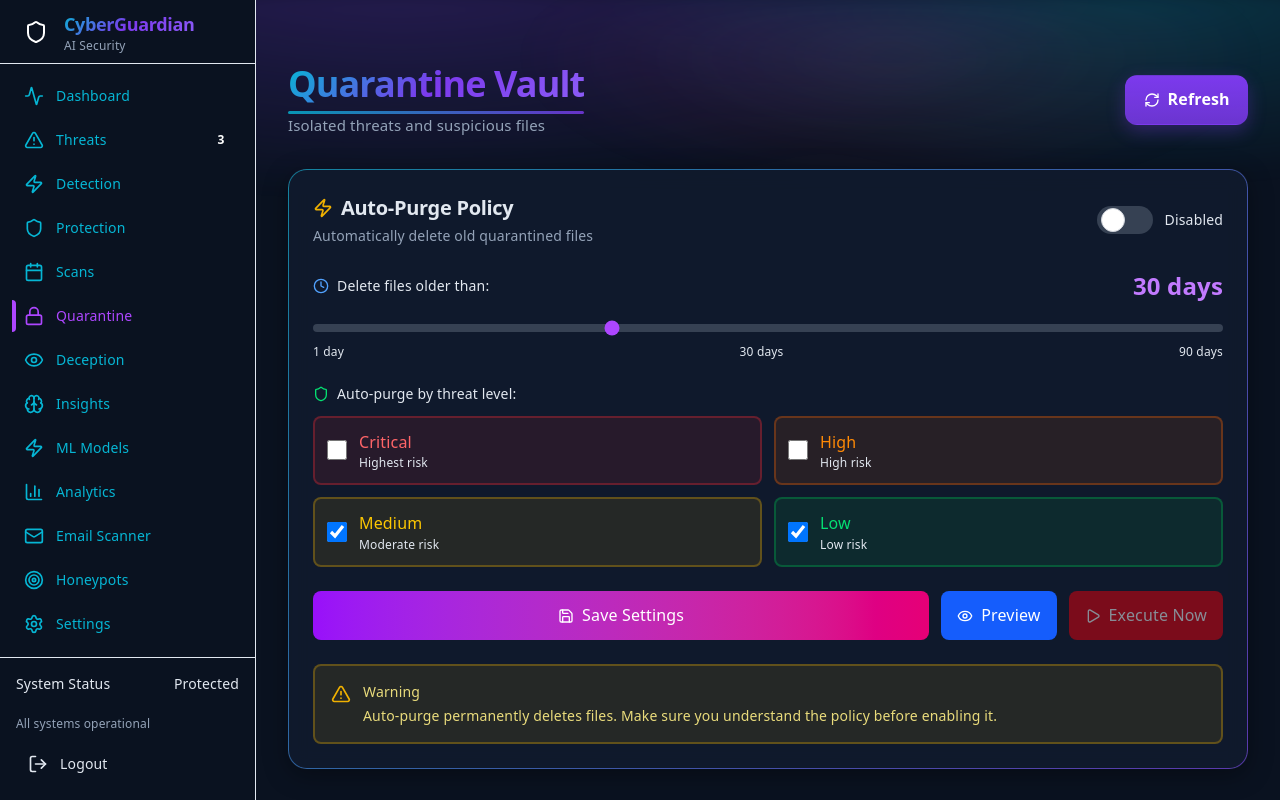
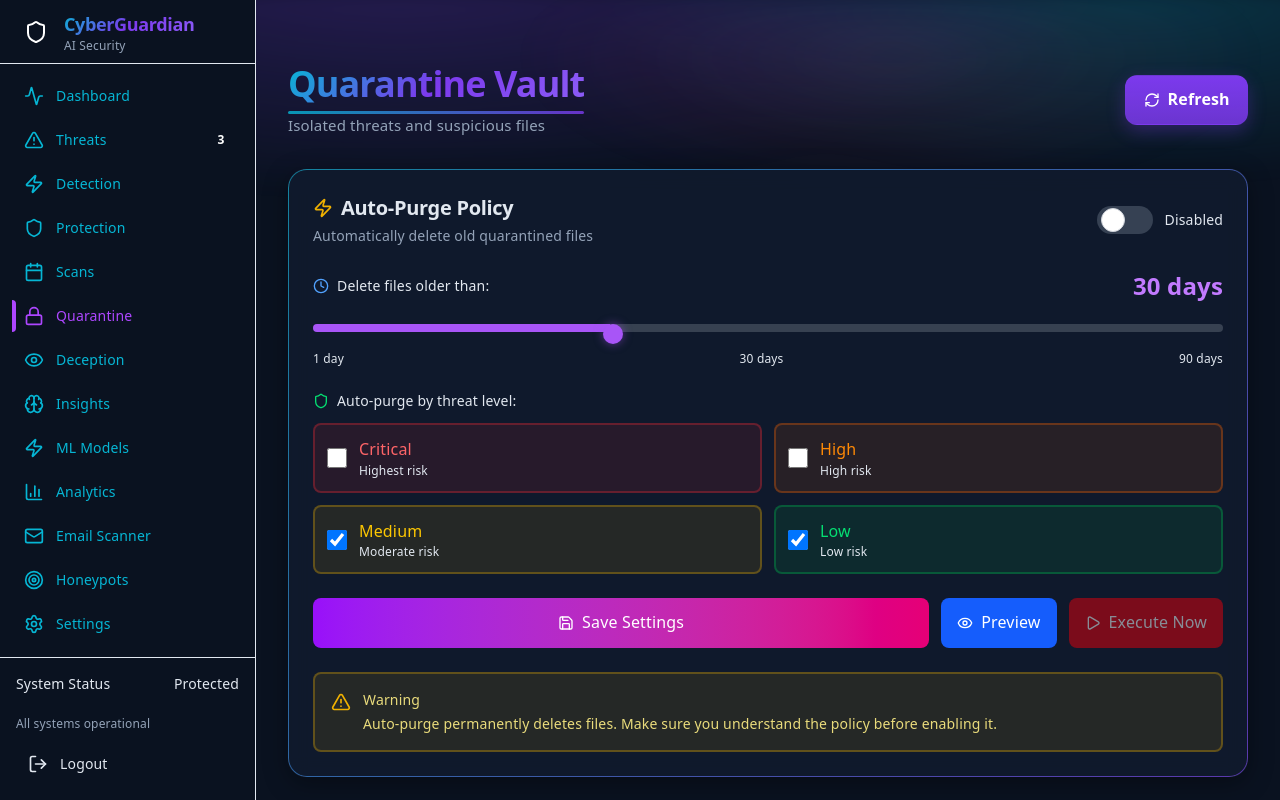
Before and after one commit to stefony/cyberguardian-dashboard, a Next.js app: page /quarantine in a window 1280 px wide. Built offline with nearby package versions, Linux system fonts and the light colour scheme; no server answers; sample sign-in values are in the browser's storage.

Commit message:
fix: make auto-purge slider and checkboxes interactive

```diff
--- a/app/globals.css
+++ b/app/globals.css
@@ -218,6 +218,58 @@
   .animate-fadeInUp { animation: fadeInUp 1s ease-out forwards; }
 }
 
+/* ================== SLIDER CUSTOM STYLES ================== */
+@layer components {
+  /* Range Slider Thumb */
+  input[type="range"].slider-thumb::-webkit-slider-thumb {
+    -webkit-appearance: none;
+    appearance: none;
+    width: 20px;
+    height: 20px;
+    border-radius: 50%;
+    background: #a855f7;
+    cursor: pointer;
+    box-shadow: 0 0 10px rgba(168, 85, 247, 0.5);
+    transition: transform 0.2s ease, box-shadow 0.2s ease;
+  }
+
+  input[type="range"].slider-thumb::-webkit-slider-thumb:hover {
+    transform: scale(1.2);
+    box-shadow: 0 0 16px rgba(168, 85, 247, 0.8);
+  }
+
+  input[type="range"].slider-thumb::-moz-range-thumb {
+    width: 20px;
+    height: 20px;
+    border-radius: 50%;
+    background: #a855f7;
+    cursor: pointer;
+    border: none;
+    box-shadow: 0 0 10px rgba(168, 85, 247, 0.5);
+    transition: transform 0.2s ease, box-shadow 0.2s ease;
+  }
+
+  input[type="range"].slider-thumb::-moz-range-thumb:hover {
+    transform: scale(1.2);
+    box-shadow: 0 0 16px rgba(168, 85, 247, 0.8);
+  }
+
+  /* Range Slider Track */
+  input[type="range"].slider-thumb::-webkit-slider-runnable-track {
+    width: 100%;
+    height: 8px;
+    cursor: pointer;
+    border-radius: 9999px;
+  }
+
+  input[type="range"].slider-thumb::-moz-range-track {
+    width: 100%;
+    height: 8px;
+    cursor: pointer;
+    border-radius: 9999px;
+  }
+}
+
 /* ================== REDUCED MOTION ================== */
 @media (prefers-reduced-motion:reduce){
   *{animation-duration:.01ms !important;animation-iteration-count:1 !important;transition-duration:.01ms !important;scroll-behavior:auto !important}
--- a/components/AutoPurgeSettings.tsx
+++ b/components/AutoPurgeSettings.tsx
@@ -169,14 +169,19 @@ export default function AutoPurgeSettings({ onSettingsChanged }: AutoPurgeSettin
           </span>
         </div>
 
+        <div className="relative">
           <input
             type="range"
             min="1"
             max="90"
             value={settings.days_threshold}
             onChange={(e) => setSettings({ ...settings, days_threshold: parseInt(e.target.value) })}
-          className="w-full h-2 bg-gray-700 rounded-lg appearance-none cursor-pointer accent-purple-500"
+            className="w-full h-2 bg-gray-700 rounded-lg appearance-none cursor-pointer slider-thumb"
+            style={{
+              background: `linear-gradient(to right, #a855f7 0%, #a855f7 ${((settings.days_threshold - 1) / 89) * 100}%, #374151 ${((settings.days_threshold - 1) / 89) * 100}%, #374151 100%)`
+            }}
           />
+        </div>
 
         <div className="flex justify-between text-xs text-muted-foreground">
           <span>1 day</span>
@@ -194,60 +199,64 @@ export default function AutoPurgeSettings({ onSettingsChanged }: AutoPurgeSettin
 
         <div className="grid grid-cols-2 gap-3">
           {/* Critical */}
-          <label className="flex items-center gap-3 p-3 rounded-lg bg-red-500/10 border-2 border-red-500/30 cursor-pointer hover:bg-red-500/20 transition-colors">
+          <div className="flex items-center gap-3 p-3 rounded-lg bg-red-500/10 border-2 border-red-500/30">
             <input
               type="checkbox"
+              id="purge-critical"
               checked={settings.auto_purge_critical}
               onChange={(e) => setSettings({ ...settings, auto_purge_critical: e.target.checked })}
-              className="w-5 h-5 rounded border-gray-600 text-red-500 focus:ring-red-500 focus:ring-offset-gray-900"
+              className="w-5 h-5 rounded border-gray-600 bg-gray-800 text-red-500 focus:ring-2 focus:ring-red-500 cursor-pointer"
             />
-            <div className="flex-1">
+            <label htmlFor="purge-critical" className="flex-1 cursor-pointer">
               <div className="font-medium text-red-400">Critical</div>
               <div className="text-xs text-muted-foreground">Highest risk</div>
+            </label>
           </div>
-          </label>
 
           {/* High */}
-          <label className="flex items-center gap-3 p-3 rounded-lg bg-orange-500/10 border-2 border-orange-500/30 cursor-pointer hover:bg-orange-500/20 transition-colors">
+          <div className="flex items-center gap-3 p-3 rounded-lg bg-orange-500/10 border-2 border-orange-500/30">
             <input
               type="checkbox"
+              id="purge-high"
               checked={settings.auto_purge_high}
               onChange={(e) => setSettings({ ...settings, auto_purge_high: e.target.checked })}
-              className="w-5 h-5 rounded border-gray-600 text-orange-500 focus:ring-orange-500 focus:ring-offset-gray-900"
+              className="w-5 h-5 rounded border-gray-600 bg-gray-800 text-orange-500 focus:ring-2 focus:ring-orange-500 cursor-pointer"
             />
-            <div className="flex-1">
+            <label htmlFor="purge-high" className="flex-1 cursor-pointer">
               <div className="font-medium text-orange-400">High</div>
               <div className="text-xs text-muted-foreground">High risk</div>
+            </label>
           </div>
-          </label>
 
           {/* Medium */}
-          <label className="flex items-center gap-3 p-3 rounded-lg bg-yellow-500/10 border-2 border-yellow-500/30 cursor-pointer hover:bg-yellow-500/20 transition-colors">
+          <div className="flex items-center gap-3 p-3 rounded-lg bg-yellow-500/10 border-2 border-yellow-500/30">
             <input
               type="checkbox"
+              id="purge-medium"
               checked={settings.auto_purge_medium}
               onChange={(e) => setSettings({ ...settings, auto_purge_medium: e.target.checked })}
-              className="w-5 h-5 rounded border-gray-600 text-yellow-500 focus:ring-yellow-500 focus:ring-offset-gray-900"
+              className="w-5 h-5 rounded border-gray-600 bg-gray-800 text-yellow-500 focus:ring-2 focus:ring-yellow-500 cursor-pointer"
             />
-            <div className="flex-1">
+            <label htmlFor="purge-medium" className="flex-1 cursor-pointer">
               <div className="font-medium text-yellow-400">Medium</div>
               <div className="text-xs text-muted-foreground">Moderate risk</div>
+            </label>
           </div>
-          </label>
 
           {/* Low */}
-          <label className="flex items-center gap-3 p-3 rounded-lg bg-green-500/10 border-2 border-green-500/30 cursor-pointer hover:bg-green-500/20 transition-colors">
+          <div className="flex items-center gap-3 p-3 rounded-lg bg-green-500/10 border-2 border-green-500/30">
             <input
               type="checkbox"
+              id="purge-low"
               checked={settings.auto_purge_low}
               onChange={(e) => setSettings({ ...settings, auto_purge_low: e.target.checked })}
-              className="w-5 h-5 rounded border-gray-600 text-green-500 focus:ring-green-500 focus:ring-offset-gray-900"
+              className="w-5 h-5 rounded border-gray-600 bg-gray-800 text-green-500 focus:ring-2 focus:ring-green-500 cursor-pointer"
             />
-            <div className="flex-1">
+            <label htmlFor="purge-low" className="flex-1 cursor-pointer">
               <div className="font-medium text-green-400">Low</div>
               <div className="text-xs text-muted-foreground">Low risk</div>
+            </label>
           </div>
-          </label>
         </div>
       </div>
 
```
Lines whose indentation alone changed are shown as unchanged.
